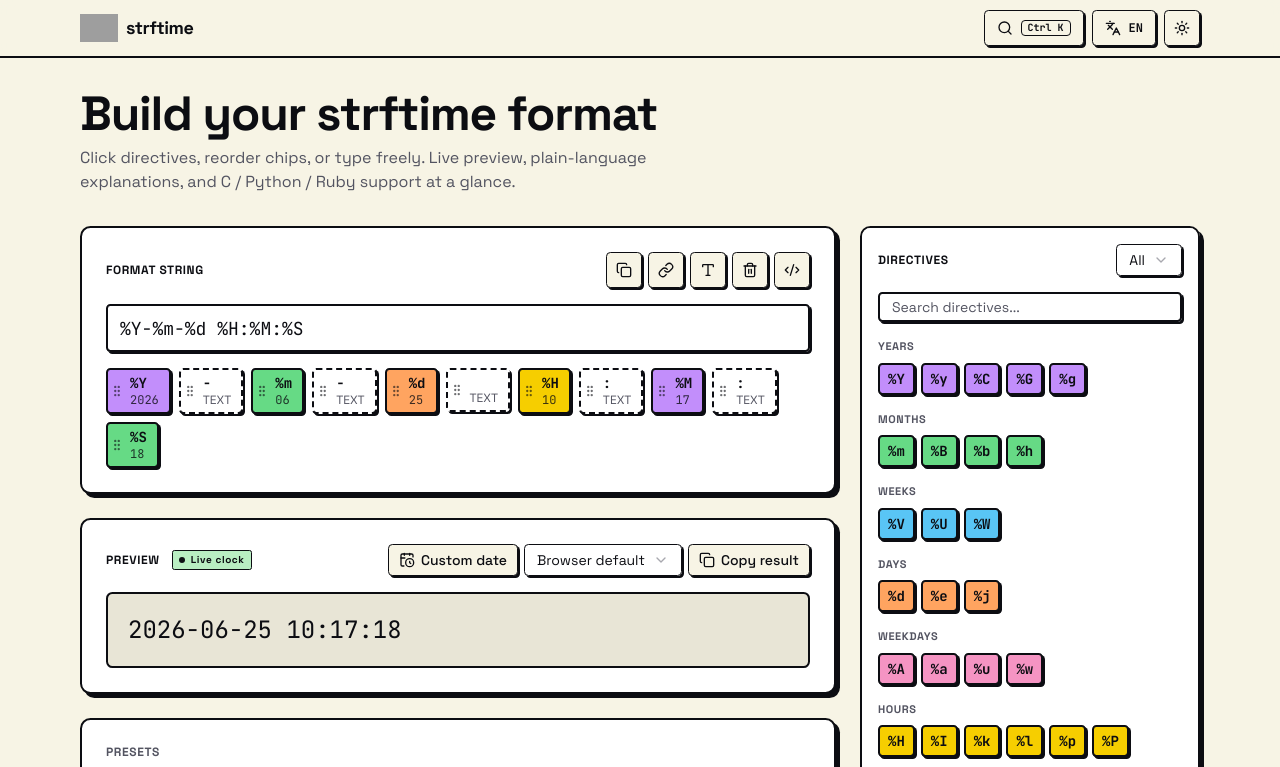
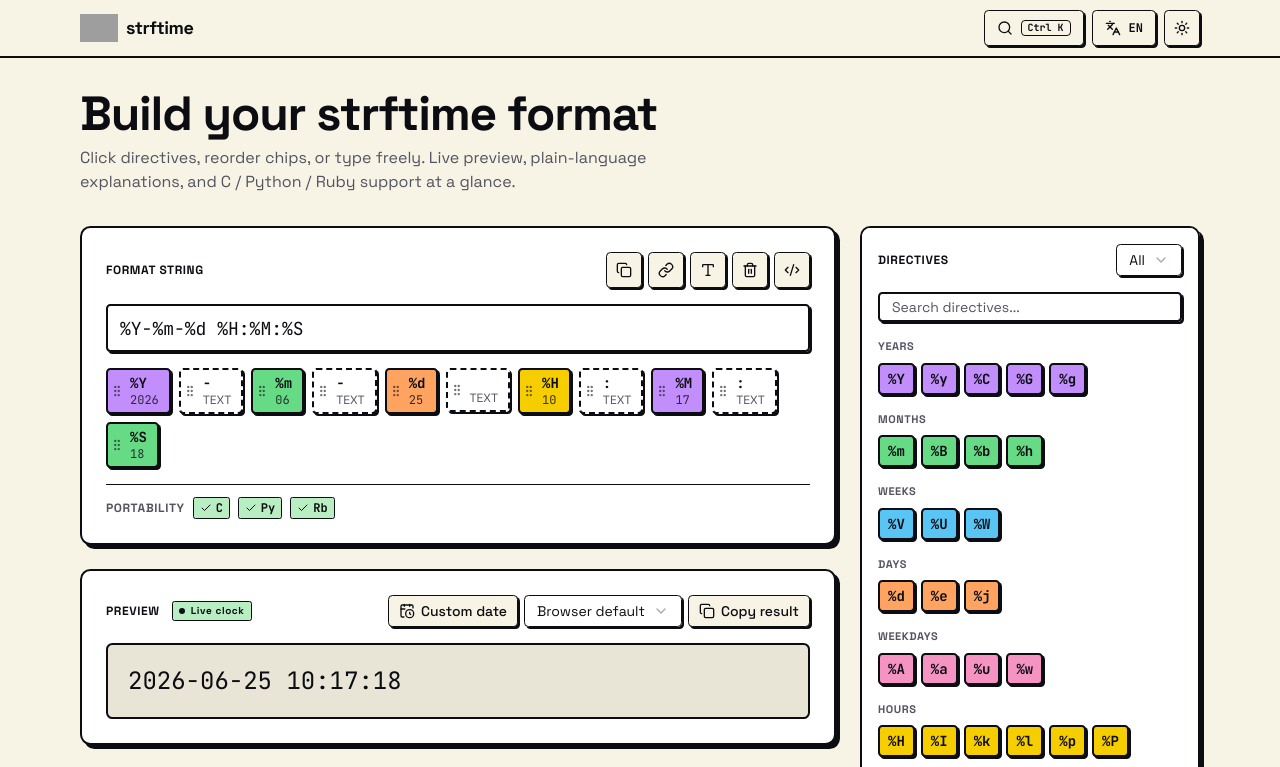
Before and after one commit to 20syldev/strftime, a Next.js app: page / in a window 1280 px wide. Shown: the top 767 px of the page. Built offline with nearby package versions, Linux system fonts and the light colour scheme; grey boxes are pictures that could not be loaded.

Commit message:
MEDIUM: components: Add the portability linter

```diff
--- a/src/components/builder.tsx
+++ b/src/components/builder.tsx
@@ -26,6 +26,7 @@ import { toast } from "sonner";
 
 import { DROP_COPY, DROP_TRASH, OverlayChip, SortableChip } from "@/components/chip";
 import { CodeExport } from "@/components/codegen";
+import { PortabilityBar } from "@/components/portability";
 import { Button } from "@/components/ui/button";
 import { Input } from "@/components/ui/input";
 import { Label } from "@/components/ui/label";
@@ -327,6 +328,7 @@ export function Builder({ format, onFormatChange, date, locale, dialect }: Build
 						</div>
 					</SortableContext>
 				)}
+				{tokens.length > 0 && <PortabilityBar format={format} />}
 			</section>
 			<DragOverlay dropAnimation={null}>
 				{activeToken ? (
--- a/src/components/chip.tsx
+++ b/src/components/chip.tsx
@@ -15,6 +15,7 @@ import { Popover, PopoverContent, PopoverTrigger } from "@/components/ui/popover
 import { ToggleGroup, ToggleGroupItem } from "@/components/ui/toggle-group";
 import { Tooltip, TooltipContent, TooltipTrigger } from "@/components/ui/tooltip";
 import { CATEGORY_SWATCH, type Dialect, findDirective } from "@/data/directives";
+import { analyzeToken } from "@/lib/portability";
 import {
 	buildDirective,
 	type CaseFlag,
@@ -125,9 +126,11 @@ function DirectiveChip({ token, value, dialect, onChange, onRemove }: DirectiveC
 	const tCat = useTranslations("categories");
 	const tPalette = useTranslations("palette");
 	const tDialects = useTranslations("dialects");
+	const tPortability = useTranslations("portability");
 
 	const directive = findDirective(token.conversion, token.colons);
-	const unsupported = dialect !== "all" && directive ? !directive[dialect] : false;
+	const selectedIssue = dialect !== "all" ? analyzeToken(token)[dialect] : null;
+	const unsupported = selectedIssue ? !selectedIssue.ok : false;
 
 	const update = (patch: Partial<DirectiveToken>) =>
 		onChange(buildDirective({ ...token, ...patch }));
@@ -173,13 +176,18 @@ function DirectiveChip({ token, value, dialect, onChange, onRemove }: DirectiveC
 							<span className="text-muted-foreground">{t("support")}</span>
 							<DialectSupport directive={directive} />
 						</div>
-						{unsupported && dialect !== "all" && (
+						{unsupported && selectedIssue && dialect !== "all" && (
 							<p className="flex w-0 min-w-full items-center gap-1.5 text-xs font-bold text-destructive">
 								<TriangleAlert aria-hidden="true" className="size-3.5" />
-								{tPalette("unsupported", {
-									code: directive.code,
-									dialect: tDialects(dialect),
-								})}
+								{selectedIssue.reason === "conversion"
+									? tPalette("unsupported", {
+											code: directive.code,
+											dialect: tDialects(dialect),
+										})
+									: tPortability(`chip.${selectedIssue.reason}`, {
+											code: token.raw,
+											dialect: tDialects(dialect),
+										})}
 							</p>
 						)}
 						<div className="flex flex-col gap-2">
@@ -355,10 +363,9 @@ interface FaceProps {
 
 function ChipFace({ token, value, dialect }: FaceProps) {
 	const tBuilder = useTranslations("builder");
-	const directive =
-		token.kind === "directive" ? findDirective(token.conversion, token.colons) : undefined;
-	const unsupported =
-		token.kind === "directive" && dialect !== "all" && directive ? !directive[dialect] : false;
+	const selectedIssue =
+		token.kind === "directive" && dialect !== "all" ? analyzeToken(token)[dialect] : null;
+	const unsupported = selectedIssue ? !selectedIssue.ok : false;
 
 	return (
 		<span className={cn(CHIP_FRAME_BASE, frameClass(token), "cursor-grabbing")}>
--- /dev/null
+++ b/src/components/portability.tsx
@@ -0,0 +1,79 @@
+"use client";
+
+import { Check, TriangleAlert } from "lucide-react";
+import { useTranslations } from "next-intl";
+import { useMemo } from "react";
+
+import { Tooltip, TooltipContent, TooltipTrigger } from "@/components/ui/tooltip";
+import { DIALECTS } from "@/data/directives";
+import { analyzeFormat } from "@/lib/portability";
+import { cn } from "@/lib/utils";
+
+const SHORT_LABELS: Record<string, string> = { glibc: "C", python: "Py", ruby: "Rb" };
+
+interface PortabilityBarProps {
+	format: string;
+}
+
+/**
+ * Compact per-dialect portability verdict (C / Py / Rb) for the whole format.
+ * Each badge is ok or shows its issue count, with a tooltip listing the
+ * offending directives. Complements the per-chip warnings, which only fire for
+ * the selected dialect.
+ *
+ * @param format - Current strftime format string
+ */
+export function PortabilityBar({ format }: PortabilityBarProps) {
+	const t = useTranslations("portability");
+	const tDialects = useTranslations("dialects");
+	const { perDialect } = useMemo(() => analyzeFormat(format), [format]);
+
+	return (
+		<div className="flex flex-wrap items-center gap-2 border-t pt-3 text-xs">
+			<span className="font-black tracking-wider text-muted-foreground uppercase">
+				{t("title")}
+			</span>
+			{DIALECTS.map((dialect) => {
+				const { ok, issues } = perDialect[dialect];
+				return (
+					<Tooltip key={dialect}>
+						<TooltipTrigger asChild>
+							<span
+								className={cn(
+									"inline-flex items-center gap-1 rounded-sm border px-1.5 py-0.5 font-mono font-bold",
+									ok
+										? "bg-accent text-accent-foreground"
+										: "border-destructive text-destructive",
+								)}
+							>
+								{ok ? (
+									<Check aria-hidden="true" className="size-3" />
+								) : (
+									<TriangleAlert aria-hidden="true" className="size-3" />
+								)}
+								{SHORT_LABELS[dialect]}
+								{!ok && <span>{issues.length}</span>}
+							</span>
+						</TooltipTrigger>
+						<TooltipContent className="max-w-[min(20rem,calc(100vw-2rem))]">
+							{ok ? (
+								t("portable", { dialect: tDialects(dialect) })
+							) : (
+								<ul className="flex flex-col gap-0.5">
+									{issues.map((issue) => (
+										<li key={issue.index}>
+											<span className="font-mono font-bold">
+												{issue.code}
+											</span>{" "}
+											— {t(`reasons.${issue.reason}`)}
+										</li>
+									))}
+								</ul>
+							)}
+						</TooltipContent>
+					</Tooltip>
+				);
+			})}
+		</div>
+	);
+}
```
